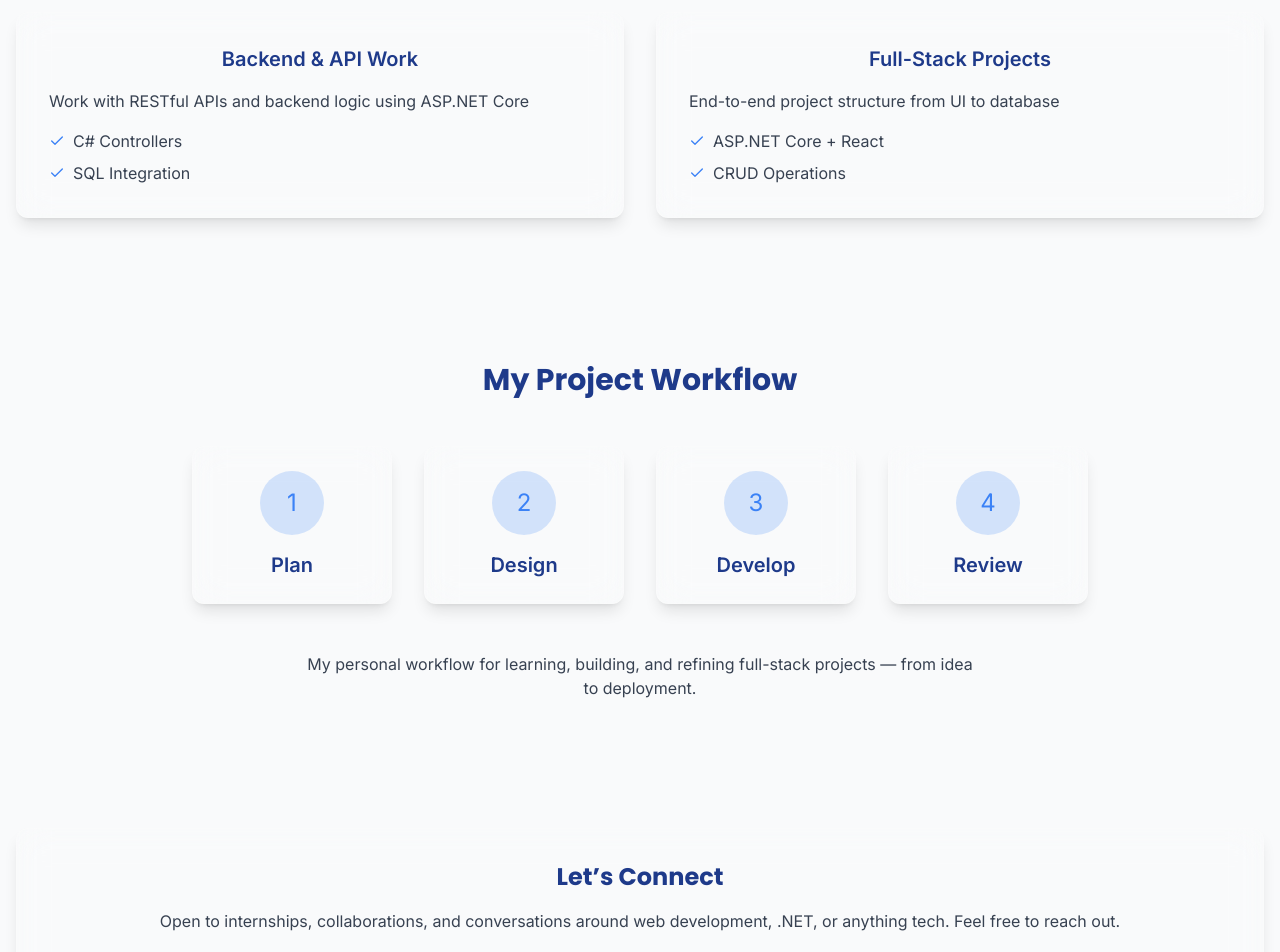
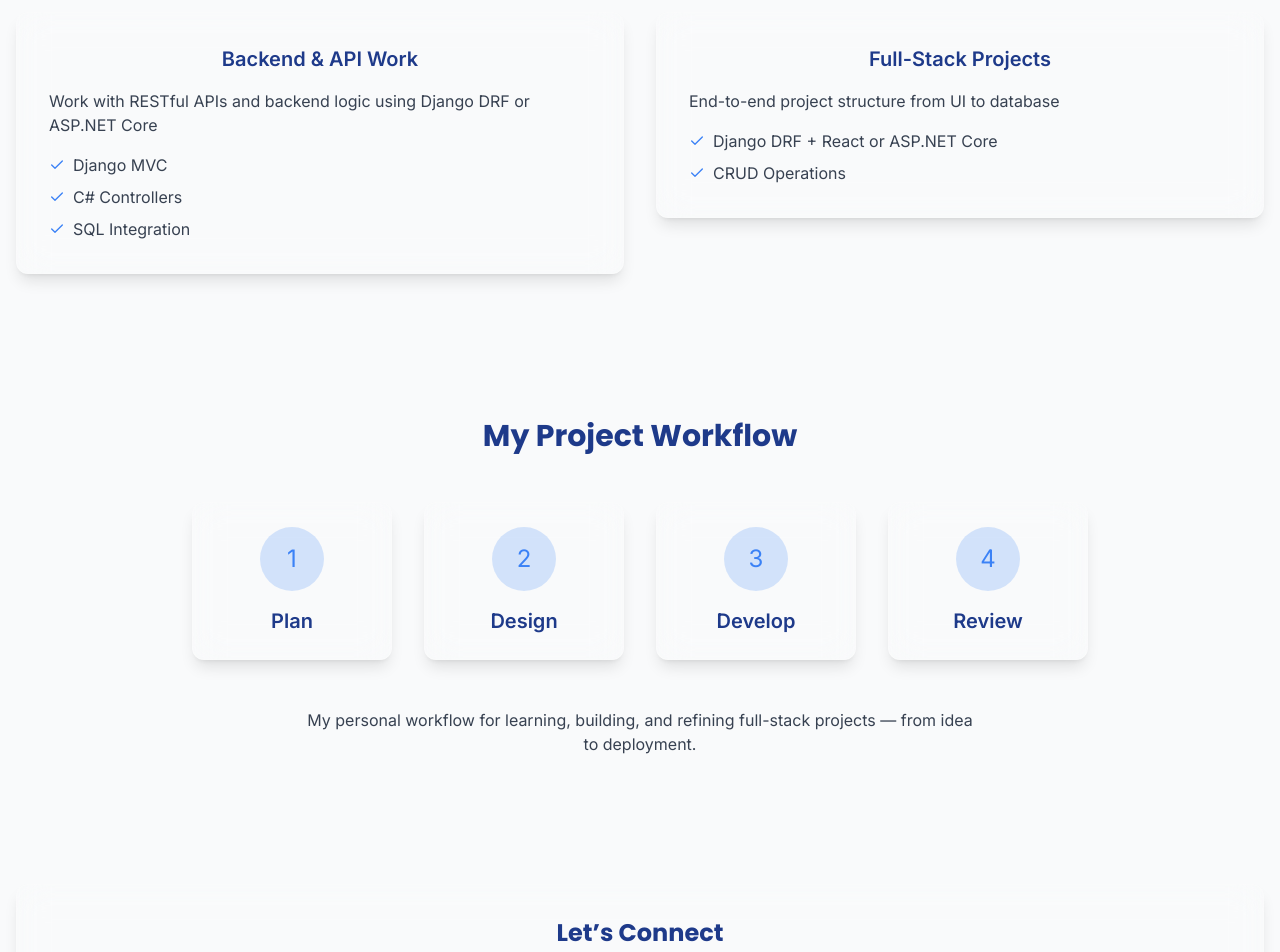
Before and after one commit to duwadikaustuv/portfolio-website, a React (Vite) app: page / in a window 1280 px wide. Shown: the part 4440-5392 px from the top of the page. Built offline with nearby package versions, Linux system fonts and the light colour scheme.

Commit message:
Update service descriptions to include Django DRF

```diff
--- a/src/pages/Services.jsx
+++ b/src/pages/Services.jsx
@@ -21,13 +21,13 @@ const Services = () => {
     {
       title: "Backend & API Work",
       description:
-        "Work with RESTful APIs and backend logic using ASP.NET Core",
-      features: ["C# Controllers", "SQL Integration"],
+        "Work with RESTful APIs and backend logic using Django DRF or ASP.NET Core",
+      features: ["Django MVC", "C# Controllers", "SQL Integration"],
     },
     {
       title: "Full-Stack Projects",
       description: "End-to-end project structure from UI to database",
-      features: ["ASP.NET Core + React", "CRUD Operations"],
+      features: ["Django DRF + React or ASP.NET Core", "CRUD Operations"],
     },
   ];
 
@@ -141,8 +141,8 @@ const Services = () => {
                 Let’s Connect
               </h3>
               <p className="text-dark-gray dark:text-gray-400 mb-6">
-                Open to internships, collaborations, and conversations around
-                web development, .NET, or anything tech. Feel free to reach out.
+                Open to placements, collaborations, and conversations around
+                AI/ML, web development, Django DRF, .NET, or anything tech. Feel free to reach out.
               </p>
               <motion.button
                 whileHover={{ scale: 1.05 }}
```
